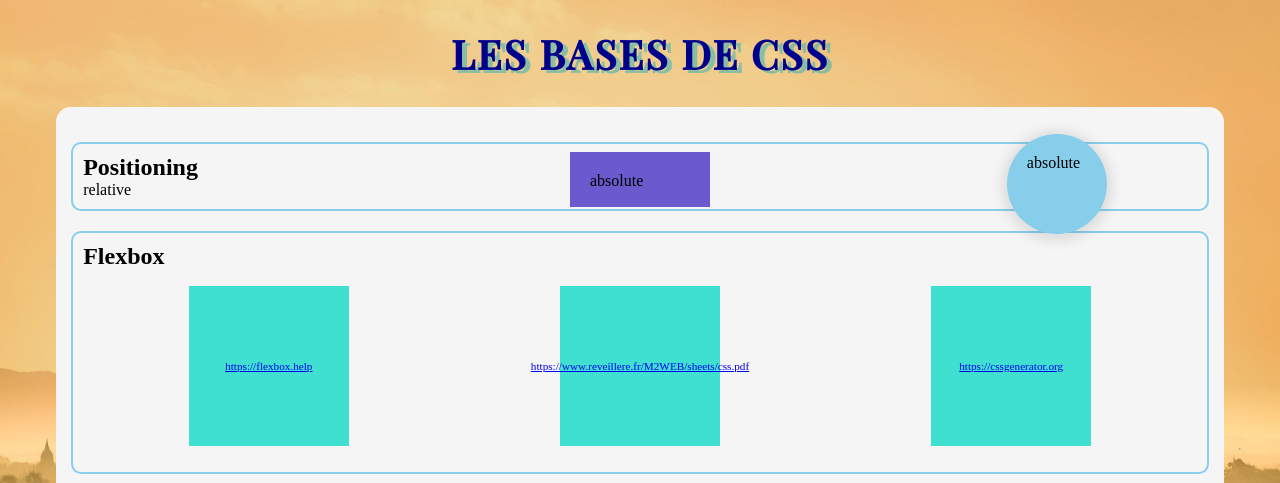
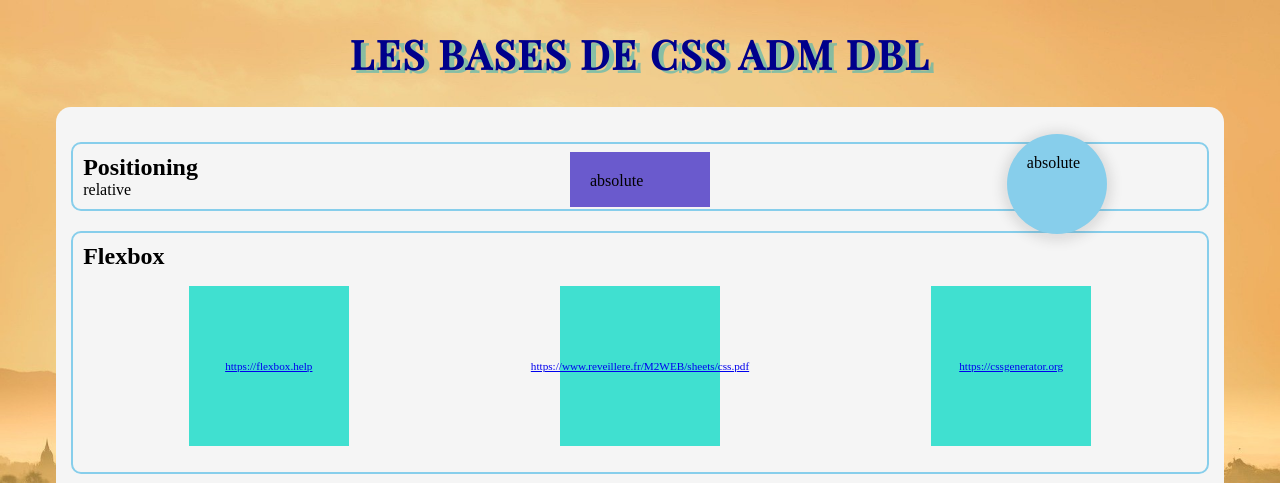
Before and after one commit to admdbl/admdbl.github.io, a plain HTML site: page index.html in a window 1280 px wide. Shown: the top 483 px of the page. Drawn offline with nearby package versions, Linux system fonts and the light colour scheme; a web font is replaced by a local one.

Commit message:
Add files via upload

```diff
--- a/index.html
+++ b/index.html
@@ -4,7 +4,7 @@
     <meta charset="UTF-8">
     <meta http-equiv="X-UA-Compatible" content="IE=edge">
     <meta name="viewport" content="width=device-width, initial-scale=1.0">
-    <title>Cours CSS</title>
+    <title>Cours CSS ADMDBL</title>
     <link rel="shortcut icon" href="icone.png" />
     <!-- lié le fichier html au css -->
     <link rel="stylesheet" href="style.css" />
@@ -12,7 +12,7 @@
 </head>
 <body>
     <header>
-        <h1> Les Bases de CSS</h1>
+        <h1> Les Bases de CSS ADM DBL</h1>
     </header>
 
     <main>
```
